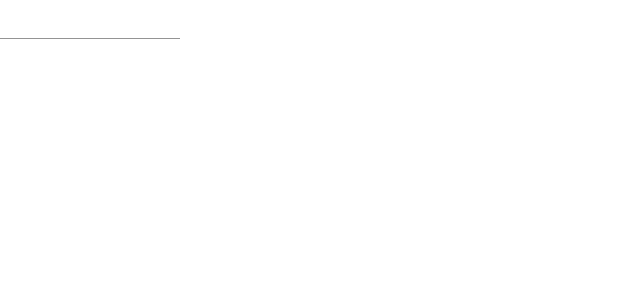
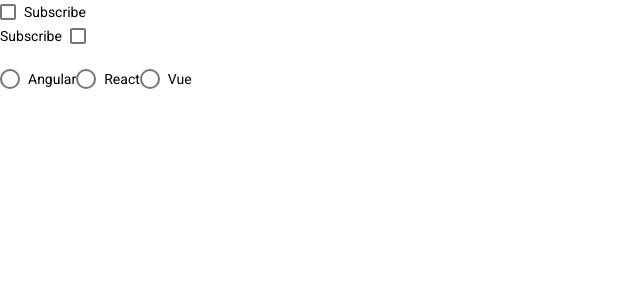
Before and after one commit to Fuschiasky/ng-MaterialUI, an Angular app: page / in a window 1280 px wide. Shown: the top 300 px of the page, without its empty margins (0-640 px from the left). Built offline with nearby package versions, Linux system fonts and the light colour scheme.

Commit message:
checkboxes and Radio buttons

```diff
--- a/src/app/app.component.html
+++ b/src/app/app.component.html
@@ -1,20 +1,14 @@
- <form>
-   <!-- <mat-form-field>
-     <input type='text' matInput [matAutocomplete]="auto">
-     <mat-autocomplete #auto='matAutocomplete'>
-       <mat-option *ngFor="let option of options" [value]='option'>
-         {{option}}
-       </mat-option>
-     </mat-autocomplete>
-   </mat-form-field> -->
+<mat-checkbox color='primary'>
+  Subscribe
+</mat-checkbox>
+<br>
+<mat-checkbox labelPosition='before'>
+  Subscribe
+</mat-checkbox>
+<br><br>
 
-   <!-- If you want to use a function on the options while displaying, put it in [displayWith] -->
-   <mat-form-field>
-    <input type='text' matInput [matAutocomplete]="auto" [formControl]='myControl'>
-    <mat-autocomplete #auto='matAutocomplete' [displayWith]="displayFn">
-      <mat-option *ngFor="let option of filteredOptions|async" [value]='option' >
-        {{option}}
-      </mat-option>
-    </mat-autocomplete>
-  </mat-form-field>
- </form>
+<mat-radio-group>
+  <mat-radio-button value="angular" color='primary'>Angular</mat-radio-button>
+  <mat-radio-button value="react" color='accent'>React</mat-radio-button>
+  <mat-radio-button value="vue" color='warn'>Vue</mat-radio-button>
+</mat-radio-group>
--- a/src/app/app.component.ts
+++ b/src/app/app.component.ts
@@ -7,35 +7,6 @@
   templateUrl: './app.component.html',
   styleUrls: ['./app.component.sass']
 })
-export class AppComponent implements OnInit{
+export class AppComponent{
   title = 'Material';
-
-  // List of options that need to be displayed as Autocomplete options
-  options: string[] = ['Angular','React','Vue'];
-
-  objectOptions = [
-    {name:'Angular'},
-    {name: 'Angular Material'},
-    {name: 'React'},
-    {name: 'Vue'}
-  ];
-
-  myControl = new FormControl();
-  filteredOptions!: Observable<string[]>;
-
-  ngOnInit(){
-    this.filteredOptions= this.myControl.valueChanges.pipe(
-      startWith(''),
-      map(value=> this._filter(value))
-    )
-  }
-
-  private _filter(value:string): string[]{
-    const filterValue = value.toLowerCase();
-    return this.options.filter(option => option.toLowerCase().includes(filterValue));
-  }
-
-  displayFn(subject: { name: any; }){
-    return subject? subject.name:undefined;
-  }
 }
```
Also changed, not shown: src/app/material/material.module.ts (+6 -1 lines).
